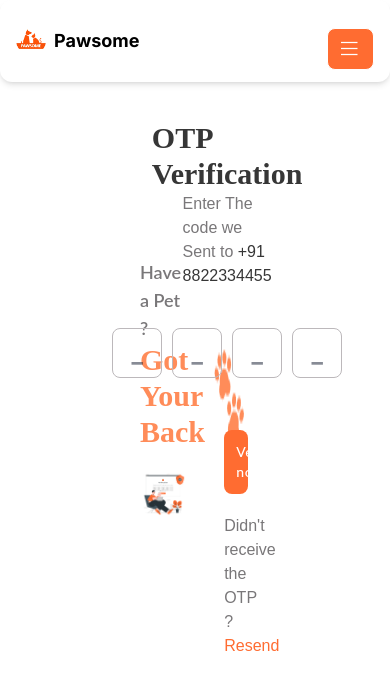
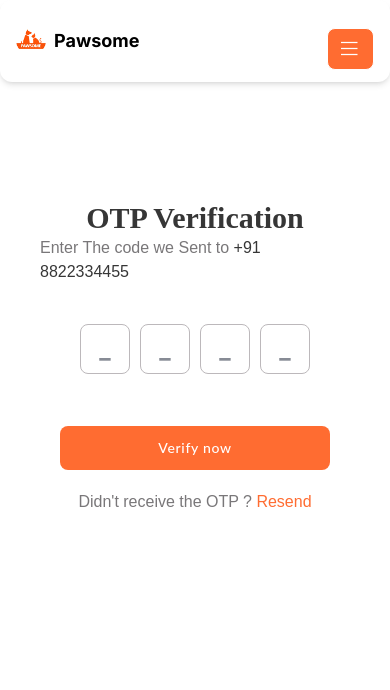
Before and after one commit to luckysher/pawsome, a Next.js app: page /auth/login/verify-otp in a window 390 px wide. Shown: the top 690 px of the page. Built offline with nearby package versions, Linux system fonts and the light colour scheme.

Commit message:
responsiveness change for login and verify opt page

```diff
--- a/app/auth/login/page.tsx
+++ b/app/auth/login/page.tsx
@@ -11,8 +11,8 @@ export default function LoginPage() {
     }
 
     return (
-        <div className='flex justify-between px-35 py-18 items-center'>
-            <div className='flex flex-col w-5/12 py-1'>
+        <div className='flex flex-col sm:flex-col md:flex-row lg:flex-row xl:flex-row 2xl:flex-row justify-between px-10 sm:px-10 lg:px-35 xl:px-35 2xl:px-35 py-18 items-center'>
+            <div className='hidden md:flex lg:flex xl:flex 2xl:flex flex-col w-5/12 py-1 mt-5 sm:mt-5 md:mt-5 lg:mt-auto xl:mt-auto 2xl:mt-auto'>
                 <div className='py-1'>
                     <p className='text-lg font-semibold text-gray-500 font-lato '>Have a Pet ?</p>
                     <div className='flex flex-row gap-1'>
@@ -32,11 +32,10 @@ export default function LoginPage() {
                         alt="Logo"
                         width={405}
                         height={0}
-
                     />
                 </div>
             </div>
-            <div className='flex flex-col w-5/12'>
+            <div className='flex flex-col w-2/3 sm:w-2/3 md:w-5/12 xl:w-5/12 2xl:w-5/12 mt-20 sm:mt-20 md:mt-auto  lg:mt-auto xl:mt-auto 2xl:mt-auto'>
                 <h4 className='font-karma font-bold text-3xl text-gray-700 mt-12'>Log in </h4>
                 <small className='font-karla font-normal text-gray-500 text-base'>Please sign in to access your account</small>
                 <div className='py-10'>
--- a/app/auth/login/verify-otp/page.tsx
+++ b/app/auth/login/verify-otp/page.tsx
@@ -38,8 +38,8 @@ export default function VerifyOtpPage() {
 
 
     return (
-        <div className='flex justify-between px-35 py-18 items-center'>
-            <div className='flex flex-col w-5/12 py-2'>
+        <div className='flex flex-col sm:flex-col md:flex-row lg:flex-row xl:flex-row 2xl:flex-row justify-between px-10 sm:px-10 lg:px-35 xl:px-35 2xl:px-35 py-18 items-center'>
+            <div className='hidden md:flex lg:flex xl:flex 2xl:flex flex-col w-5/12 py-1 mt-5 sm:mt-5 md:mt-5 lg:mt-auto xl:mt-auto 2xl:mt-auto'>
                 <div className='py-1'>
                     <p className='text-lg font-semibold text-gray-500 font-lato '>Have a Pet ?</p>
                     <div className='flex flex-row gap-1'>
@@ -63,7 +63,7 @@ export default function VerifyOtpPage() {
                     />
                 </div>
             </div>
-            <div className='flex flex-col w-5/12 items-center'>
+            <div className='flex flex-col w-full sm:w-2/3 md:w-5/12 xl:w-5/12 2xl:w-5/12   items-center mt-20 sm:mt-20 md:mt-auto  lg:mt-auto xl:mt-auto 2xl:mt-auto'>
                 <h4 className='font-karma font-bold text-3xl text-gray-700 mt-12'>OTP Verification </h4>
                 <small className='font-karla font-normal text-gray-500 text-base'>Enter The code we Sent to <span className='font-medium text-gray-700'>+91 8822334455</span></small>
                 <div className='py-10 w-full px-5'>
```
